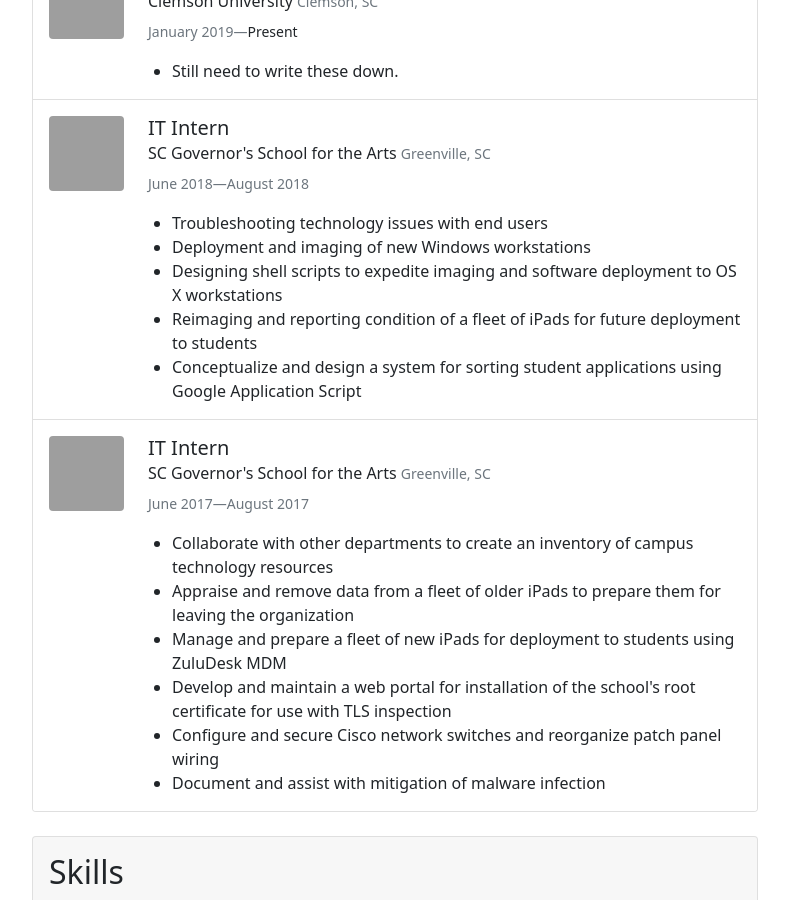
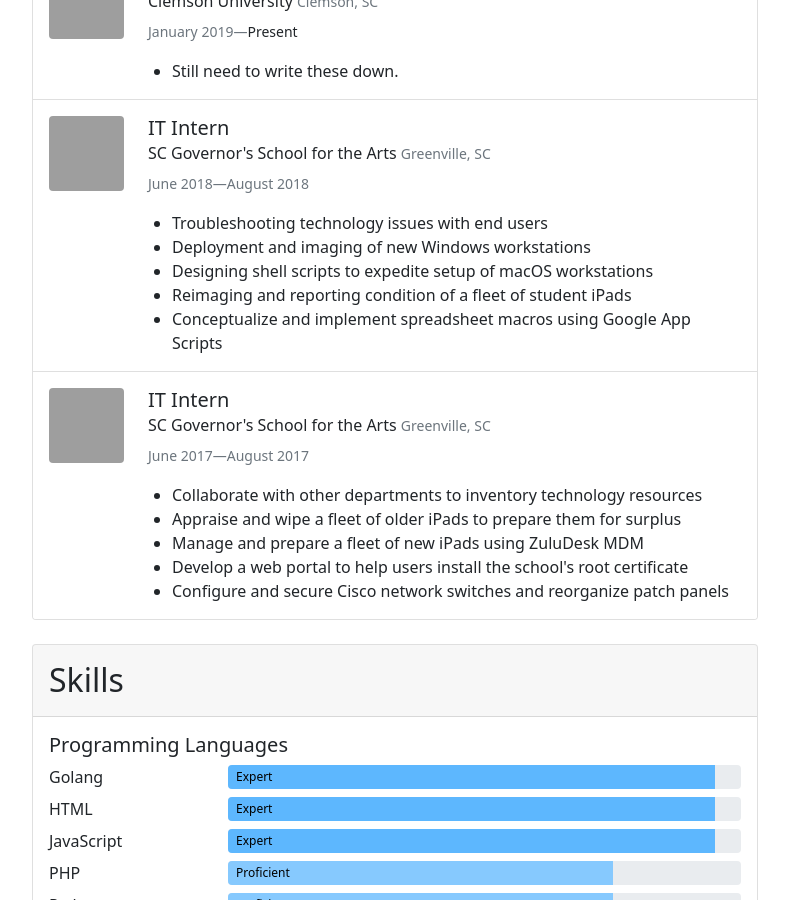
Before and after one commit to BenJetson/benjetson.github.io, a Jekyll site: the page built from resume.html, in a window 1280 px wide and 900 px high, scrolled down 1249 px, cut to the strip 0-900 px from the top of the window. Shown: the whole strip, without its empty margins (245-1034 px from the left). Built offline with Jekyll 4.4.1, drawn with Linux system fonts in a browser that asks for light colours; grey boxes are pictures that could not be loaded.

Commit message:
Rework accomplishments. #8

```diff
--- a/_data/resume.yml
+++ b/_data/resume.yml
@@ -40,12 +40,9 @@
     accomplishments:
       - Troubleshooting technology issues with end users
       - Deployment and imaging of new Windows workstations
-      - Designing shell scripts to expedite imaging and software deployment to
-        OS X workstations
-      - Reimaging and reporting condition of a fleet of iPads for future
-        deployment to students
-      - Conceptualize and design a system for sorting student applications using
-        Google Application Script
+      - Designing shell scripts to expedite setup of macOS workstations
+      - Reimaging and reporting condition of a fleet of student iPads
+      - Conceptualize and implement spreadsheet macros using Google App Scripts
     logo: https://live.staticflickr.com/65535/51211352931_a44432ab0a_m.jpg
 
   - employer: SC Governor's School for the Arts
@@ -55,17 +52,11 @@
       start: June 2017
       end: August 2017
     accomplishments:
-      - Collaborate with other departments to create an inventory of campus
-        technology resources
-      - Appraise and remove data from a fleet of older iPads to prepare them for
-        leaving the organization
-      - Manage and prepare a fleet of new iPads for deployment to students using
-        ZuluDesk MDM
-      - Develop and maintain a web portal for installation of the school's root
-        certificate for use with TLS inspection
-      - Configure and secure Cisco network switches and reorganize patch panel
-        wiring
-      - Document and assist with mitigation of malware infection
+      - Collaborate with other departments to inventory technology resources
+      - Appraise and wipe a fleet of older iPads to prepare them for surplus
+      - Manage and prepare a fleet of new iPads using ZuluDesk MDM
+      - Develop a web portal to help users install the school's root certificate
+      - Configure and secure Cisco network switches and reorganize patch panels
     logo: https://live.staticflickr.com/65535/51211352931_a44432ab0a_m.jpg
 
 skills:
```
